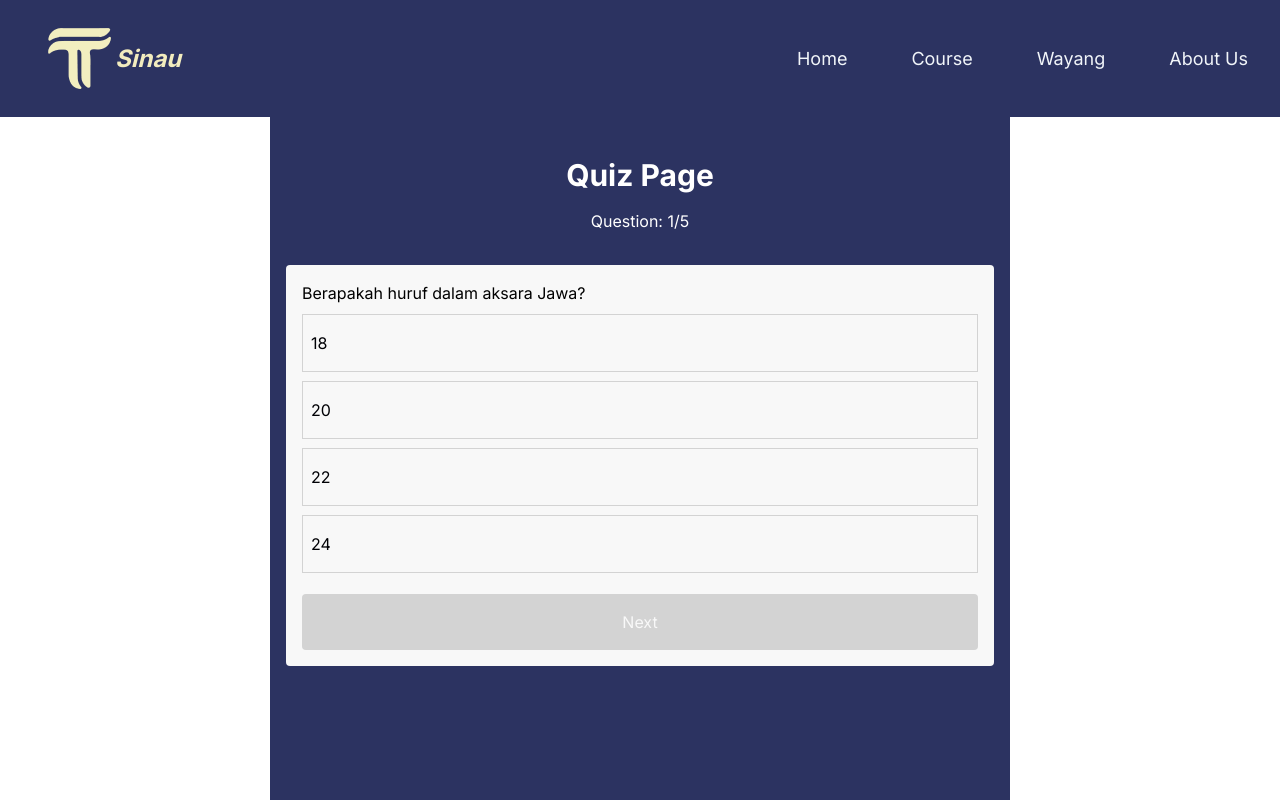
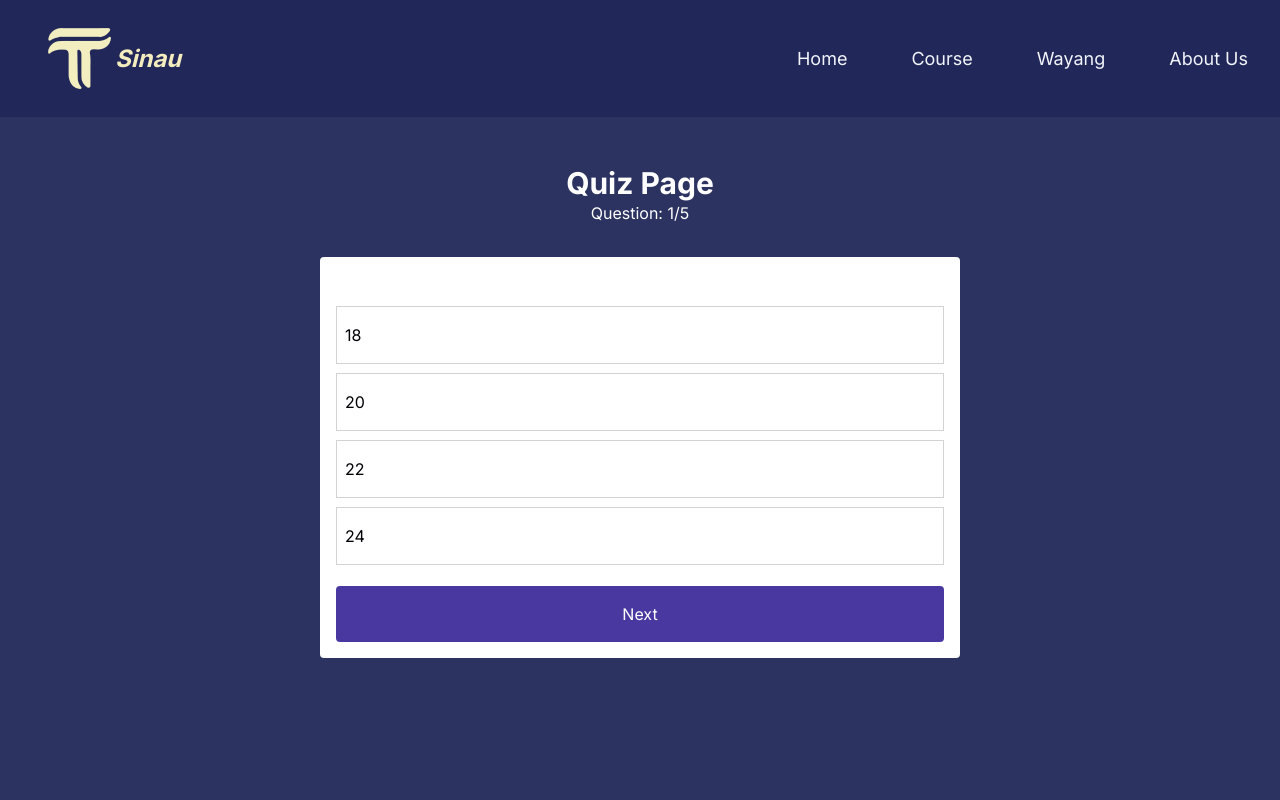
Before and after one commit to princeofverry/Sinau-Web, a Next.js app: page /Quiz in a window 1280 px wide. Shown: the top 800 px of the page. Built offline with nearby package versions, Linux system fonts and the light colour scheme.

Commit message:
ubah banyak di quiz sama course

```diff
--- a/src/app/Course/page.js
+++ b/src/app/Course/page.js
@@ -7,8 +7,7 @@ import TextBjir from "../ContentMouse";
 import BackToTop from "../components/utilities/Component/BackToTop";
 import Wordle from "../components/Course/components/wordle";
 import Course1 from '../components/Course/components/course1'
-import Course2 from '../components/Course/components/course2'
-import Quiz from '../components/Course/components/quiz'
+
 
 
 const Bahasa = () => {
@@ -56,8 +55,6 @@ const Bahasa = () => {
       </div>
       <Wordle/>
       <Course1/>
-      <Course2/>
-      <Quiz/>
       <BackToTop url={"/bahasa"}/>
     </>
   );
--- a/src/app/Quiz/page.js
+++ b/src/app/Quiz/page.js
@@ -55,17 +55,17 @@ const page = () => {
   };
 
   return (
-    <div className='container-quiz bg-[#2C3361] w-full h-screen hidden sm:block'>
+    <div className='container-quiz bg-[#2C3361] min-h-screen text-white pt-6 pr-80 pl-80'>
       <h1 className="judul-quiz text-3xl font-bold text-white text-center mt-6">Quiz Page</h1>
       <div>
-        <h2 className="judul-quiz2 text-white text-center mt-4">
+        <h2 className="judul-quiz2 text-white text-center mt-4i">
           Question: {activeQuestion + 1}
           <span>/{questions.length}</span>
         </h2>
       </div>
       <div>
         {!showResult ? (
-          <div className='quiz-container'>
+          <div className='quiz'>
             <h3 className='judul-qu'>{questions[activeQuestion].question}</h3>
             {answers.map((answer, idx) => (
                <li
--- a/src/app/components/Course/components/course1.js
+++ b/src/app/components/Course/components/course1.js
@@ -4,11 +4,11 @@ import Link from "next/link";
 
 const Course1 = () => {
   return (
-    <div className="bg-[#212759] h-full text-white p-8">
+    <div className="bg-[#212759] min-h-screen text-white p-8">
       <h1 className="text-4xl font-bold text-white text-center pt-4">
         Sinau Jawa
       </h1>
-      <p className="sm:px-32 px-4 text-justify py-4">
+      <p className="sm:px-32 px-4 py-6 text-center">
         Sinau, platform kursus Bahasa Jawa. Kami membawa Anda pada perjalanan
         edukasi yang menyenangkan dan bermakna. Kami mengundang Anda untuk
         mengeksplorasi keindahan dan kompleksitas Bahasa Jawa melalui kursus
@@ -23,7 +23,7 @@ const Course1 = () => {
         <div className="pandawa-container flex justify-center">
           <div className="flex flex-wrap justify-center gap-14">
             {/* Unggah-ungguh basa jawa */}
-            <Link href="/Course/components/course2">
+            <Link href="./video">
               <div className="pandawa-box bg-[#AD88E7] w-full sm:w-60 h-72 rounded-2xl relative overflow-hidden">
                 <Image
                   src="/iconUnggah.png"
@@ -42,7 +42,7 @@ const Course1 = () => {
             </Link>
 
             {/* Aksara Jawa */}
-            <Link href="../Course/Video/page.js">
+            <Link href="">
               <div className="pandawa-box bg-[#AD88E7] w-full sm:w-60 h-72 rounded-2xl relative overflow-hidden">
                 <Image
                   src="/iconUnggah.png"
@@ -61,7 +61,7 @@ const Course1 = () => {
             </Link>
 
             {/* Pacelathon Basa Jawa*/}
-            <Link href="/Course/components/course2">
+            <Link href="">
               <div className="pandawa-box bg-[#AD88E7] w-full sm:w-60 h-72 rounded-2xl relative overflow-hidden">
                 <Image
                   src="/iconUnggah.png"
@@ -80,7 +80,7 @@ const Course1 = () => {
             </Link>
 
             {/* Bagong */}
-            <Link href="/Course/components/course2">
+            <Link href="">
               <div className="pandawa-box bg-[#AD88E7] w-full sm:w-60 h-72 rounded-2xl relative overflow-hidden">
                 <Image
                   src="/iconBagong.png"
--- a/src/app/components/Course/components/course2.js
+++ /dev/null
@@ -1,51 +0,0 @@
-import React from "react";
-import Image from "next/image";
-import Link from "next/link";
-// Import icons from wherever they are defined
-
-const Course2 = () => {
-  return (
-    <div className="bg-[#2C3361] h-full text-white p-8">
-      <h1 className="text-4xl font-bold text-white text-center pt-4">
-        Unggah-Ungguh Basa Jawa
-      </h1>
-      <p className="sm:px-32 px-4 text-center py-4">
-      Unggah-ungguh dalam ilmu bahasa Jawa merupakan kata dwilingga salin swara dari kata/tembung ‘ungguh’ yang diulang dua kali. Arti kata ungguh adalah bagaimana bersikap terhadap orang lain yang kita ajak berinteraksi,  yang didasarkan pada strata/tingkatan/kasta/level-nya.
-      </p>
-      <div className="max-w-screen-xl mx-auto">
-        <div className="pandawa-container flex justify-center">
-          <div className="flex flex-wrap justify-center gap-14">
-              <div className="pandawa-box bg-[#AD88E7] w-full sm:w-[600px] h-[400px] rounded-2xl relative overflow-hidden">
-                {/* Image inside the top box */}
-                <Image
-                  src="/courseUnggah.png"
-                  layout="fill"
-                  objectFit="cover"
-                  alt="Unggah-Ungguh"
-                />
-                <div className="bg-[#4938A0] w-full h-20 rounded-b-2xl absolute bottom-0 left-0 right-0 flex justify-between items-center px-4">
-                  {/* IconPlay on the left */}
-                  <div className="flex items-center">
-                    <Image
-                      src="/iconPlay.png"
-                      width={20}
-                      height={20}
-                      alt="play"
-                    />
-                  </div>
-                  {/* Additional icons on the right */}
-                  <div className="flex items-center space-x-4">
-                    <img src="/iconCC.png" alt="CC" className="h-8" />
-                    <img src="/iconSetting.png" alt="Setting" className="h-8" />
-                    <img src="/iconFull.png" alt="Full" className="h-8" />
-                  </div>
-                </div>
-              </div>
-          </div>
-        </div>
-      </div>
-    </div>
-  );
-};
-
-export default Course2;
--- a/src/app/components/Course/components/quiz.js
+++ /dev/null
@@ -1,19 +0,0 @@
-import React from "react";
-import Image from "next/image";
-import Link from "next/link";
-
-
-const Quiz = () => {
-return (
-    <main>
-      <div className='container'>
-        <h1>Quiz App</h1>
-        <Link href='/Quiz'>
-          <button>Start Quiz</button>
-        </Link>
-      </div>
-    </main>
-  );
-}
-
-export default Quiz;
--- a/src/app/components/utilities/Navbar/index.js
+++ b/src/app/components/utilities/Navbar/index.js
@@ -8,7 +8,7 @@ const Navbar = () => {
 
   return (
     // #212759
-    <nav className="w-full bg-[#2C3361] sticky top-0 z-50">
+    <nav className="w-full bg-[#212759] sticky top-0 z-50">
       <div className="justify-between px-4 mx-auto lg:max-w-7xl md:items-center md:flex md:px-8">
         <div className="flex items-center justify-between py-3 md:block">
           <div className="flex items-center space-x-1 group p-4">
--- a/src/app/globals.css
+++ b/src/app/globals.css
@@ -106,7 +106,7 @@ html {
 
 .judul-quiz3 {
   padding-bottom: 2rem;
-  color: #000105;
+  color: #fff;
   font-size: 1.8rem;
 }
 
@@ -117,12 +117,13 @@ button {
   font-size: 1rem;
   border-radius: 4px;
   cursor: pointer;
-  background-color: #808080;
-  color: #f8f8f8;
+  background-color:#AD88E7;
+  color: #fff;
 }
 
 .btn-disabled {
-  background-color: lightgray;
+  background-color: #4938A0;
+  color: #fff;
 }
 
 .custom-li-class {
@@ -141,18 +142,12 @@ button {
 
 .li-selected-quiz {
   color: #fff;
-  background-color: #000925;
+  background-color: #AD88E7;
 }
 
-.container-quiz {
-  max-width: 740px;
-  width: 100%;
-  margin: auto;
-  padding: 1rem;
-}
 
-.quiz-container {
-  background-color: #f8f8f8;
+.quiz {
+  background-color: #fff;
   padding: 1rem;
   margin-top: 2rem;
   border-radius: 4px;
--- /dev/null
+++ b/src/app/video/page.js
@@ -0,0 +1,58 @@
+import React from "react";
+import Image from "next/image";
+import Link from "next/link";
+
+const Video = () => {
+  return (
+    <div className="bg-[#2C3361] h-full text-white p-8 flex flex-col items-center">
+      <h1 className="text-4xl font-bold text-white text-center pt-4 pb-8">
+        Unggah-Ungguh Basa Jawa
+      </h1>
+      <div className="max-w-screen-xl mx-auto mb-8">
+        <div className="pandawa-container flex justify-center">
+          <div className="flex flex-wrap justify-center gap-14">
+            <div className="pandawa-box bg-[#AD88E7] w-full sm:w-[600px] h-[400px] rounded-2xl relative overflow-hidden">
+              {/* Image inside the top box */}
+              <Image
+                src="/courseUnggah.png"
+                layout="fill"
+                objectFit="cover"
+                alt="Unggah-Ungguh"
+              />
+              <div className="bg-[#4938A0] w-full h-20 rounded-b-2xl absolute bottom-0 left-0 right-0 flex justify-between items-center px-4">
+                {/* IconPlay on the left */}
+                <div className="flex items-center">
+                  <Image
+                    src="/iconPlay.png"
+                    width={20}
+                    height={20}
+                    alt="play"
+                  />
+                </div>
+                {/* Additional icons on the right */}
+                <div className="flex items-center space-x-4">
+                  <img src="/iconCC.png" alt="CC" className="h-8" />
+                  <img
+                    src="/iconSetting.png"
+                    alt="Setting"
+                    className="h-8"
+                  />
+                  <img src="/iconFull.png" alt="Full" className="h-8" />
+                </div>
+              </div>
+            </div>
+          </div>
+        </div>
+      </div>
+
+      {/* Start Quiz button */}
+      <Link href="/Quiz">
+        <button className="bg-[#4938A0] text-white px-4 py-2 rounded-md w-full sm:w-[600px] hover:bg-[#5E4C96] transition duration-300">
+          Start Quiz
+        </button>
+      </Link>
+    </div>
+  );
+};
+
+export default Video;
```
